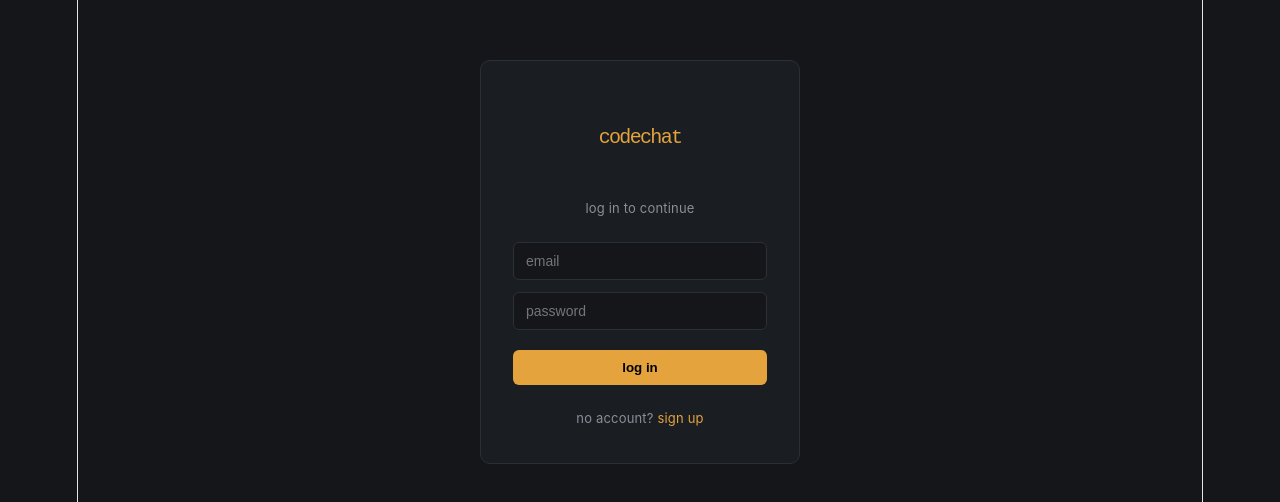
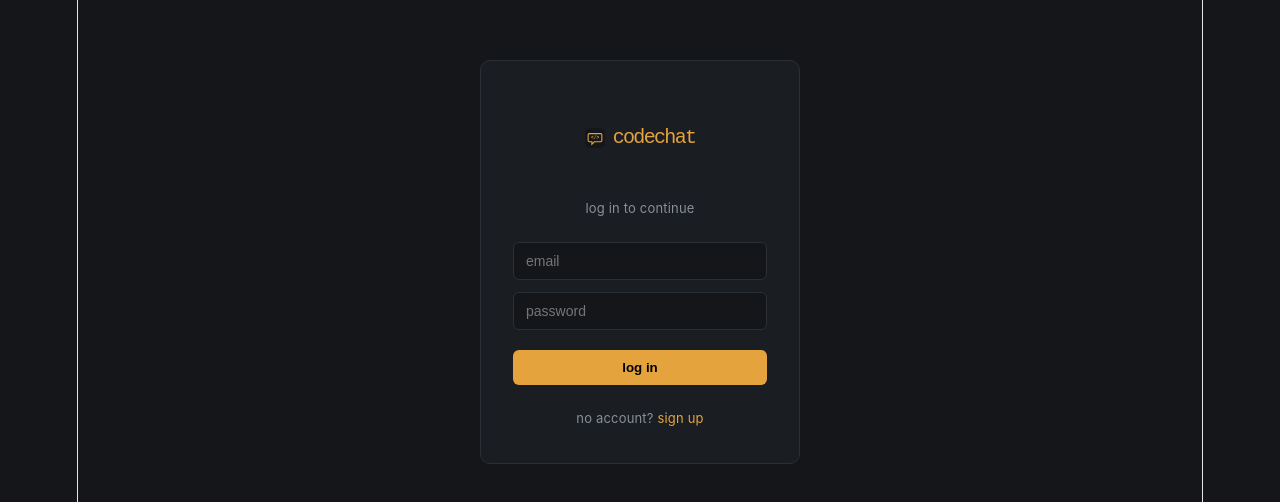
Before and after one commit to monika-gp/codechat, a React (Vite) app in the folder frontend/: page /login in a window 1280 px wide. Shown: the part 138-640 px from the top of the page. Built offline with nearby package versions, Linux system fonts and the light colour scheme.

Commit message:
added icon to signup and login page

```diff
--- a/frontend/src/App.css
+++ b/frontend/src/App.css
@@ -395,3 +395,20 @@ body {
   border-radius: 4px;
   font-size: 13px;
 }
+.topbar-logo {
+  display: flex;
+  align-items: center;
+  gap: 8px;
+}
+
+.logo-icon {
+  width: 20px;
+  height: 20px;
+  border-radius: 5px;
+}
+.auth-logo {
+  display: flex;
+  align-items: center;
+  justify-content: center;
+  gap: 8px;
+}
--- a/frontend/src/pages/Home.jsx
+++ b/frontend/src/pages/Home.jsx
@@ -68,7 +68,9 @@ export default function Home() {
   return (
     <div className="app-shell">
       <header className="topbar">
-        <span className="topbar-logo">codechat</span>
+        <span className="topbar-logo">
+            <img src="/favicon3.svg" alt="" className="logo-icon" />
+            codechat</span>
         <div className="topbar-right">
           <span className="topbar-user">{userEmail}</span>
           <button className="logout-btn" onClick={handleLogout}>log out</button>
--- a/frontend/src/pages/Login.jsx
+++ b/frontend/src/pages/Login.jsx
@@ -24,7 +24,7 @@ export default function Login() {
   return (
     <div className="auth-page">
       <form onSubmit={handleSubmit} className="auth-form">
-        <h1>codechat</h1>
+        <h1 className="auth-logo"><img src="/favicon3.svg" alt="" className="logo-icon" />codechat</h1>
         <p className="auth-subtitle">log in to continue</p>
         {error && <p className="auth-error">{error}</p>}
         <input
--- a/frontend/src/pages/Signup.jsx
+++ b/frontend/src/pages/Signup.jsx
@@ -24,7 +24,7 @@ export default function Signup() {
   return (
     <div className="auth-page">
       <form onSubmit={handleSubmit} className="auth-form">
-        <h1>codechat</h1>
+        <h1 className="auth-logo"><img src="/favicon3.svg" alt="" className="logo-icon" />codechat</h1>
         <p className="auth-subtitle">create an account</p>
         {error && <p className="auth-error">{error}</p>}
         <input
```
